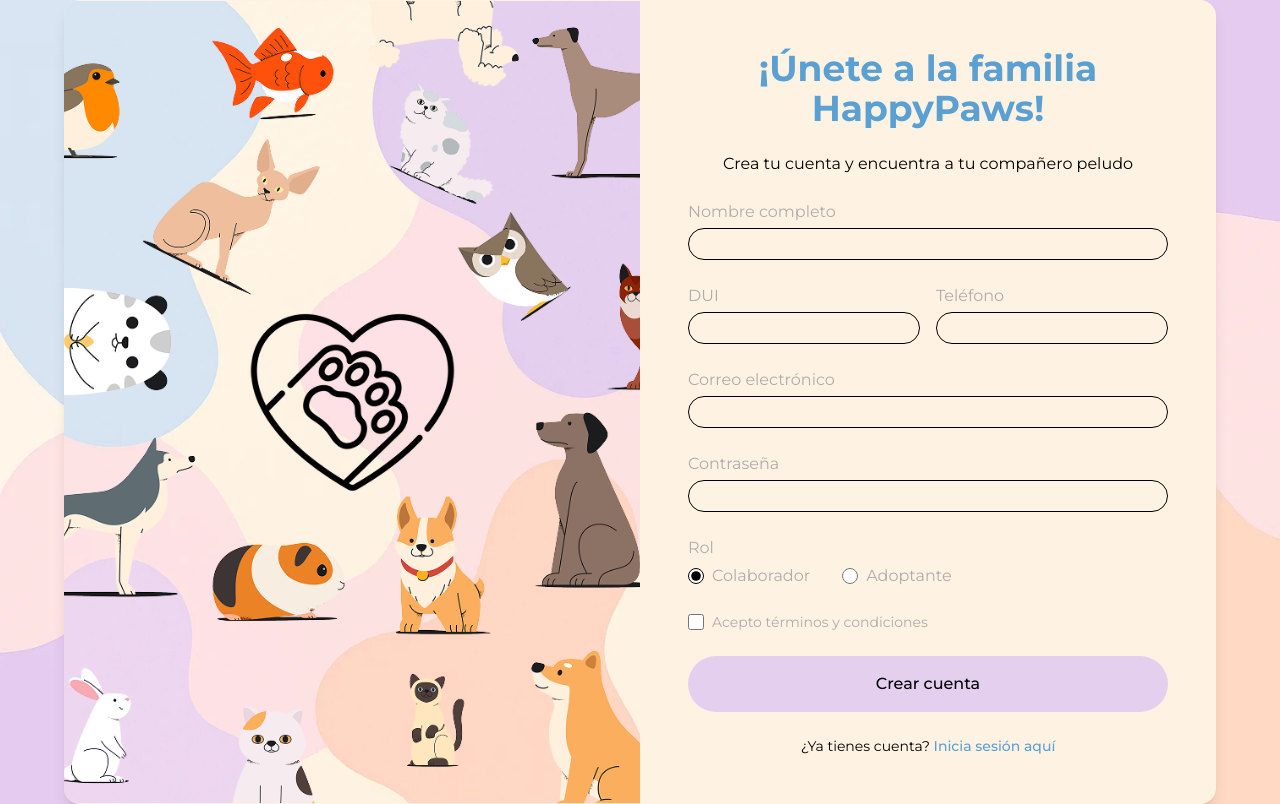
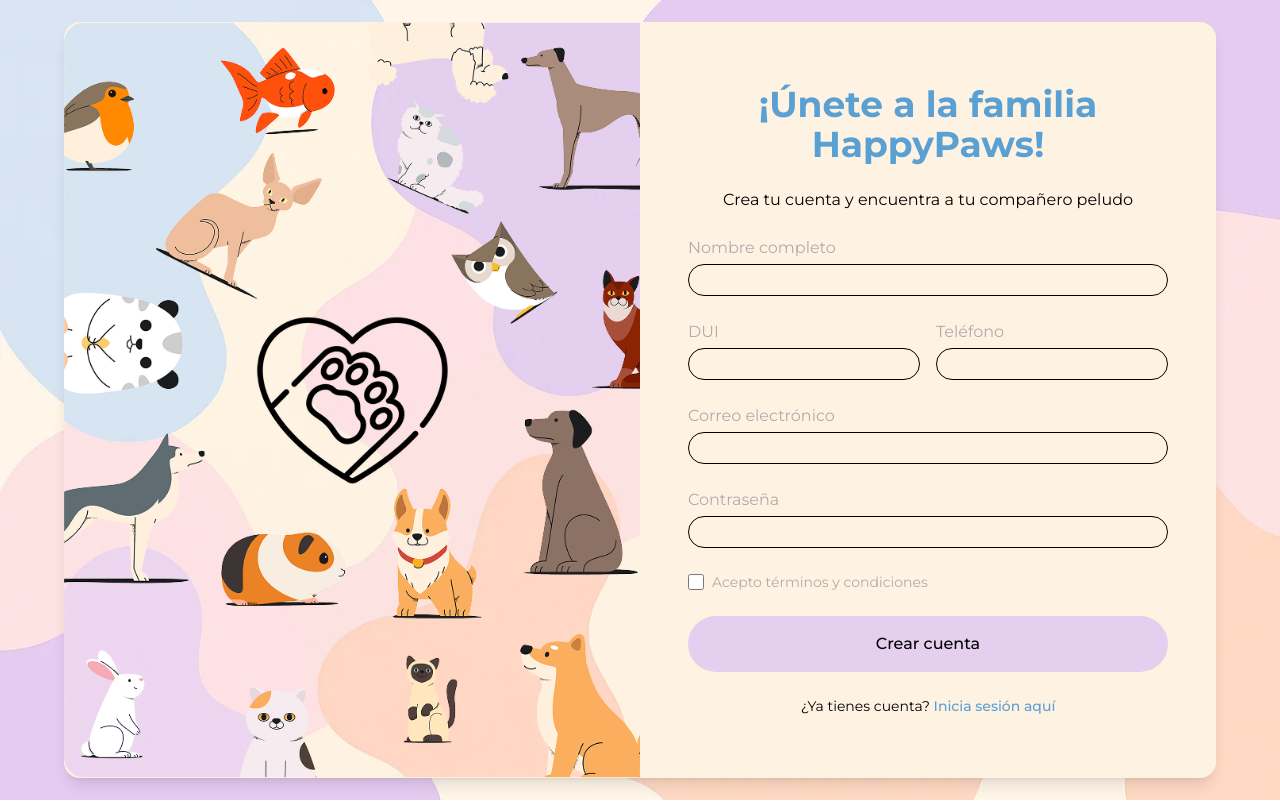
Before and after one commit to bonilla66/HappyPaws-frontend, a React (Vite) app in the folder happy-paws-frontend/: page /signup in a window 1280 px wide. Built offline with nearby package versions, Linux system fonts and the light colour scheme.

Commit message:
changing signup page

```diff
--- a/happy-paws-frontend/src/components/navbar.jsx
+++ b/happy-paws-frontend/src/components/navbar.jsx
@@ -3,8 +3,8 @@
 import logo from "../assets/icon1.png";
 
 export default function Navbar() {
-  // const user = null;
-  const user = { nombre: "Alejandro Ortega", rol: "Admin" };
+  const user = null;
+  // const user = { nombre: "Alejandro Ortega", rol: "Admin" };
 
   const firstName = user?.nombre.split(" ")[0];
 
--- a/happy-paws-frontend/src/pages/signup.jsx
+++ b/happy-paws-frontend/src/pages/signup.jsx
@@ -96,24 +96,6 @@
                   type="password"
                   className="w-full h-8 px-4 border border-grisito rounded-full focus:outline-none focus:ring-1 focus:ring-purple-300"/>
               </div>
-              <div className="flex flex-col">
-                <label className="mb-1 text-grisito">Rol</label>
-                <div className="flex items-center space-x-8">
-                  {["colaborador", "adoptante"].map((opt) => (
-                    <label key={opt} className="inline-flex items-center space-x-2">
-                      <input
-                        type="radio"
-                        name="rol"
-                        value={opt}
-                        checked={values.rol === opt}
-                        onChange={handleChange}
-                        className="h-4 w-4 accent-black cursor-pointer"
-                      />
-                      <span className="text-grisito capitalize">{opt}</span>
-                    </label>
-                  ))}
-                </div>
-              </div>
               <label className="flex items-center space-x-2 text-sm">
                 <input
                   name="terms"
```
